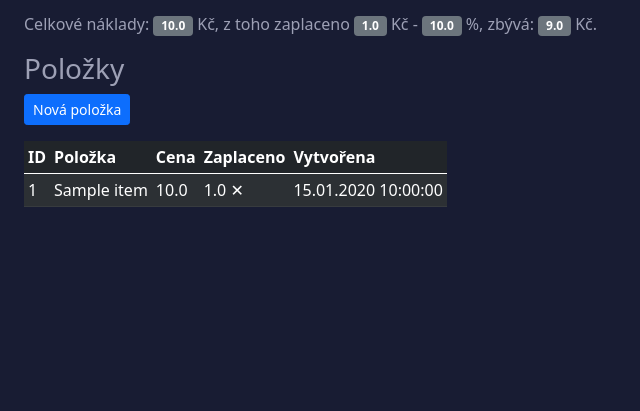
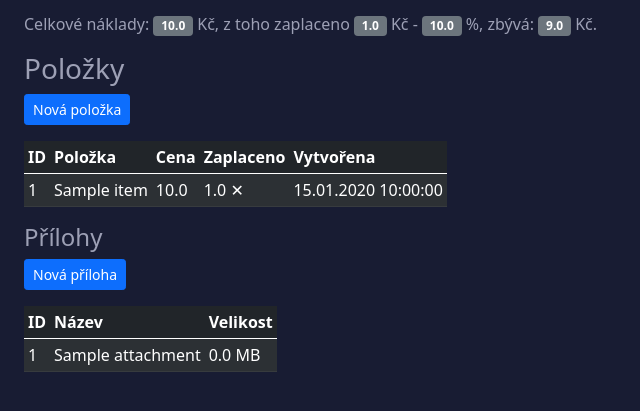
Before and after one commit to AmazedWolf900/dedov-finance-sharing, a Flask app: page /projects/1/detail in a window 1280 px wide. Shown: the part 254-665 px from the top of the page, without its empty margins (0-640 px from the left). Run offline with Flask 3, Linux system fonts and the light colour scheme; tables that the repository leaves empty hold one stand-in row (values such as "Sample post").

Commit message:
projects attachments

```diff
--- a/app/blueprints/projects/routes.py
+++ b/app/blueprints/projects/routes.py
@@ -31,7 +31,8 @@ def detail(project_id):
                         items = items,
                         items_count = len(items),
                         items_sum_cost = items_sum_cost,
-                        items_paid_value = items_paid_value
+                        items_paid_value = items_paid_value,
+                        request = request
             )
 
     return str(project_id)
--- a/app/templates/projects/detail.html
+++ b/app/templates/projects/detail.html
@@ -110,6 +110,66 @@
 </table>
 
 
+<!-- Attachments -->
+<h4 class="mt-3">Přílohy</h4>
+<!-- New attachment window -->
+<button type="button" class="btn btn-sm btn-primary" data-bs-toggle="modal" data-bs-target="#newAttachmentModal">
+    Nová příloha
+</button>
+<!-- Modal -->
+<div class="modal fade" id="newAttachmentModal" tabindex="-1" aria-hidden="true">
+    <div class="modal-dialog">
+        <div class="modal-content">
+            <div class="modal-header">
+                <h5 class="modal-title">Nová příloha</h5>
+                <button type="button" class="btn-close" data-bs-dismiss="modal" aria-label="Close"></button>
+            </div>
+            <div class="modal-body">
+
+                <!-- New attachment form -->
+                <form name="new_attachment_form" action="{{ url_for('attachments.new', project_id = project.id, back_path = request.path) }}" method="post" enctype="multipart/form-data">
+                    <div class="row">
+                        <div class="col">
+                            <label for="file_name" class="form-label">Název souboru</label>
+                            <input type="text" class="form-control" id="file_name" name="file_name">
+                        </div>
+                        <div class="col">
+                            <label for="file" class="form-label">Soubor</label>
+                            <input class="form-control" type="file" id="file" name="file">
+                        </div>
+                    </div>
+            </div>
+            <div class="modal-footer">
+                <button type="submit" class="btn btn-primary">Nahrát</button>
+                <button type="button" class="btn btn-secondary" data-bs-dismiss="modal">Zpět</button>
+                </form>
+
+            </div>
+        </div>
+    </div>
+</div>
+
+<table class="mt-3 table-fit table table-dark table-striped table-hover table-sm">
+    <thead>
+        <tr>
+            <th>ID</th>
+            <th>Název</th>
+            <th>Velikost</th>
+        </tr>
+    </thead>
+    <tbody>
+        {% for attachment in project.attachments %}
+        <tr class="clickable-row" data-href="{{ url_for('attachments.view', attachment_id = attachment.id, back_path = request.path) }}">
+            <td>{{ attachment.id }}</td>
+            <td>{{ attachment.common_name }}</td>
+            <td>{{ (attachment.file_size / 1024 / 1024) | round(2) }} MB</td>
+        </tr>
+        {% endfor %}
+    </tbody>
+</table>
+
+
+
 {% endblock %}
 
 {% block afterhtml %}
--- a/config.py
+++ b/config.py
@@ -6,7 +6,7 @@ class Config:
     ENV_DB_NAME = os.getenv('MARIADB_DATABASE', 'finance')
     ENV_DB_USER = os.getenv('MARIADB_USER', 'finance')
     ENV_DB_PASS = os.getenv('MARIADB_PASSWORD', 'finance')
-    ENV_DB_HOST = os.getenv('DB_HOST', 'db')
+    ENV_DB_HOST = os.getenv('DB_HOST', 'localhost')
 
     #SECRET_KEY = os.environ.get('SECRET_KEY')
     SQLALCHEMY_DATABASE_URI = 'mysql+pymysql://' + ENV_DB_USER + ':' + ENV_DB_PASS + '@' + ENV_DB_HOST + ':3306/' + ENV_DB_NAME
```
